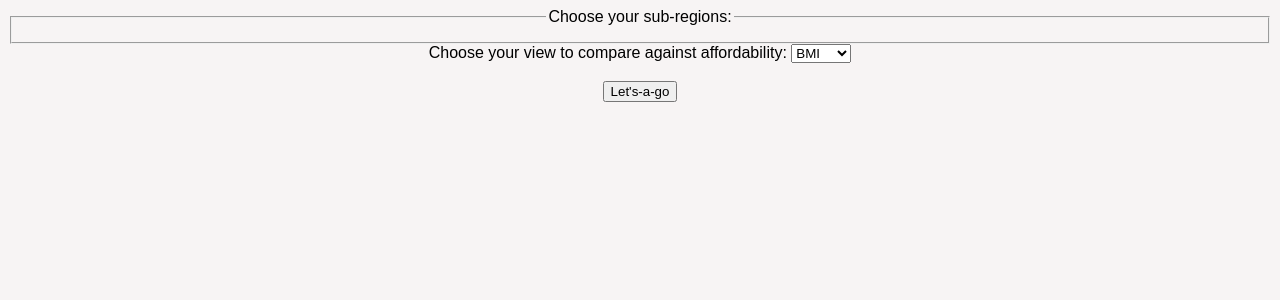
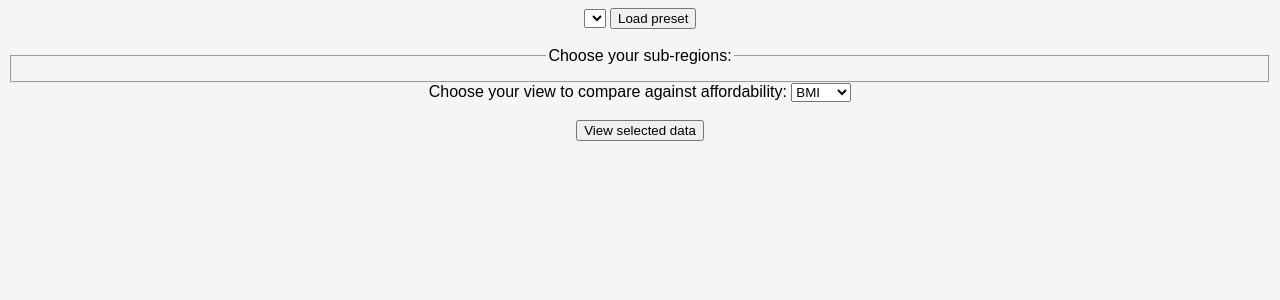
Before and after one commit to vicjuhl/world-food, a Flask app: page / in a window 1280 px wide. Shown: the top 300 px of the page. Run offline with Flask 3, Linux system fonts and the light colour scheme; lists and menus that the app fills with data are empty.

Commit message:
Load Preset

```diff
--- a/app/routes.py
+++ b/app/routes.py
@@ -1,11 +1,13 @@
 from flask import render_template, request, Blueprint
-from app.models import update_plot, get_all_regions
+from app.models import update_plot, get_all_regions, get_all_preset_names, get_preset
 from app import app
 from app.utils.exceptions import NoDataException
 
 Router = Blueprint('Router', __name__)
 
+# Initialize states
 subregions_state = {region: False for region in get_all_regions()}
+presets_names = get_all_preset_names()
 
 def update_subregions(checked_subs: list[str]):
     """Set and remember values of subregion checkboxes."""
@@ -14,7 +16,23 @@ def update_subregions(checked_subs: list[str]):
 
 @app.route("/")
 def index():
-    return render_template("index.html", subregions=subregions_state)
+    return render_template(
+        "index.html",
+        subregions=subregions_state,
+        preset_names=presets_names
+    )
+
+@app.route("/load", methods=["POST"])
+def on_load():
+    p_name = request.form.get("presets")
+    print(p_name)
+    chosen_preset = get_preset(p_name)
+    update_subregions(chosen_preset["sub_regions"])
+    return render_template(
+        "index.html",
+        subregions=subregions_state,
+        preset_names=presets_names
+    )
 
 @app.route('/submit', methods=["POST"])
 def on_submit():
@@ -23,7 +41,15 @@ def on_submit():
     if checked_subs != []:
         try:
             update_plot(checked_subs)
-            return render_template('submitted.html', subregions=subregions_state)
+            return render_template(
+                'submitted.html',
+                subregions=subregions_state,
+                preset_names=presets_names
+            )
         except NoDataException:
             pass
-    return render_template('no_countries.html', subregions=subregions_state)
+    return render_template(
+        'no_countries.html',
+        subregions=subregions_state,
+        preset_names=presets_names
+    )
--- a/app/templates/index.html
+++ b/app/templates/index.html
@@ -5,6 +5,15 @@
     <link rel="stylesheet" type="text/css" href="/static/style.css">
 </head>
 <body>
+
+<form action="/load" method="POST">
+    <select name="presets" id="presets">
+        {% for preset_name in preset_names %}
+            <option value="{{ preset_name }}" >{{preset_name}}</option>
+        {% endfor %}
+    </select>
+    <button><a>Load preset</a></button><br><br>
+</form>
 
 <form action="/submit" method="POST">
     <fieldset>
@@ -30,7 +39,7 @@
     </select>
     <br><br>
 
-    <button><a>Let's-a-go</a></button><br>
+    <button><a>View selected data</a></button><br>
     {% block content %}{% endblock %}
 </form>
 
```
Also changed, not shown: app/models.py (+26 -0 lines). Lines whose indentation alone changed are shown as unchanged.
